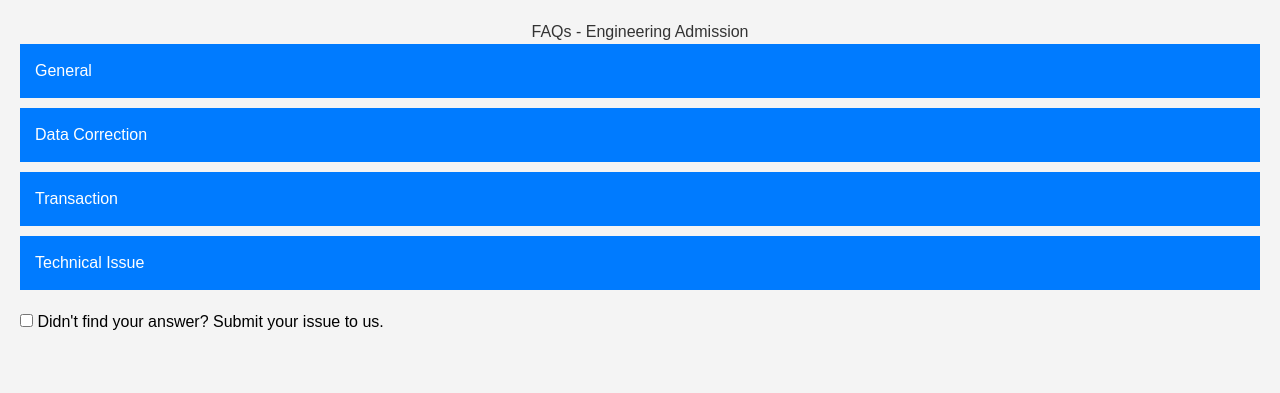
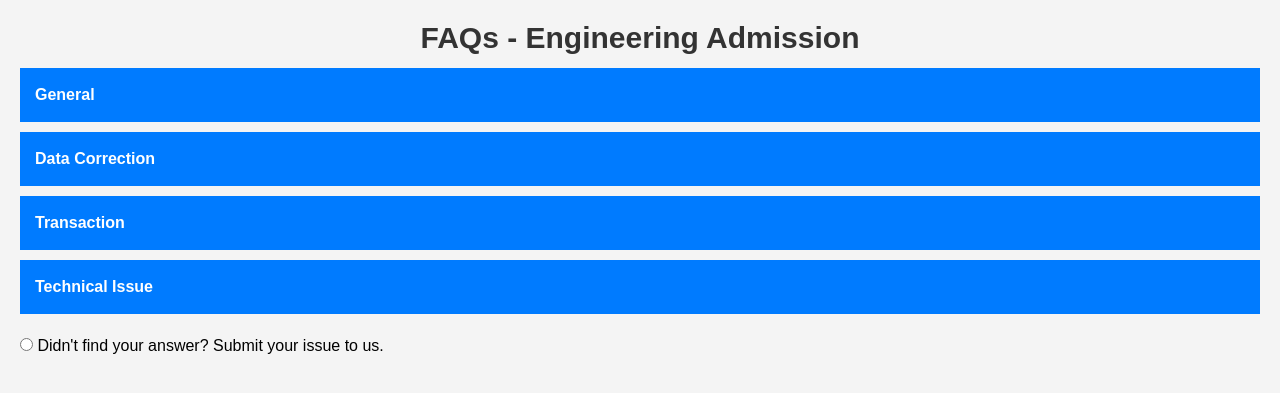
Before and after one commit to gauravsahu012-ops/ShikshaMitra, a Flask app: page /faqs in a window 1280 px wide. Shown: the part 80-473 px from the top of the page. Run offline with Flask 3, Linux system fonts and the light colour scheme; some libraries are stand-ins or nearby versions.

Commit message:
Update faq.html

```diff
--- a/templates/faq.html
+++ b/templates/faq.html
@@ -51,6 +51,7 @@
             text-align: left;
             outline: none;
             font-size: 16px;
+            font-weight: bold;
             transition: background-color 0.3s;
         }
 
@@ -115,6 +116,9 @@
         .contact-form button:hover {
             background-color: #0056b3;
         }
+        h3{
+            font-weight: 900;
+        }
 
         .checkbox-container {
             margin-top: 20px;
@@ -143,40 +147,40 @@
 
 
         <div class="container">
-            <h1>FAQs - Engineering Admission</h1>
+            <h1 class="text-3xl mb-3 font-bold">FAQs - Engineering Admission</h1>
             <div class="faq-category">
                 <button class="accordion">General</button>
                 <div class="panel">
                     <div class="faq-item">
-                        <h3>Is there any helpline for REAP -2024 ?</h3>
+                        <h3 class="font-bold">Is there any helpline for REAP -2024 ?</h3>
                         <p>Yes. Details of Helpline Numbers are as follows: • The Helpline No.- 0141-2702344, 9462015808, 9462015080 (Call between 9 AM to 6 PM Only)</p>
                     </div>
                     <div class="faq-item">
-                        <h3>I passed my 10th and 12th from Rajasthan still do I need domicile certificate?</h3>
+                        <h3 class="font-bold">I passed my 10th and 12th from Rajasthan still do I need domicile certificate?</h3>
                         <p>Yes, you require domicile certificate of Rajasthan otherwise you will be considered as out of Rajasthan candidate.</p>
                     </div>
                     <div class="faq-item">
-                        <h3>What is the validity of the Category Certificate (SC / ST / OBC / EWS-Gen.) and PwD certificate?</h3>
+                        <h3 class="font-bold">What is the validity of the Category Certificate (SC / ST / OBC / EWS-Gen.) and PwD certificate?</h3>
                         <p>1. Certificate of category (SC/ST/OBC/MBC/ EWS/TSP), issued by the competent authority (if applicable). In case of OBC, certificate should not be issued before 01/09/2023. Grace period of certificate is admissible ( which is two years) with an undertaking. <br> 2. Undertaking by OBC/MBC in required format (for non-creamy layer), (in case of grace period). <br>3. Certificate for Persons with Disabilities (PwD), (if applicable). <br>4. Certificate for Ex-Service men, (if applicable).To obtain the most accurate information about the validity period of an OBC certificate, it is recommended to consult the issuing authority or refer to the official government guidelines for OBC reservations and certificates in your region.(for more details refer REAP booklet 2024)</p>
                     </div>
                     <div class="faq-item">
-                        <h3>What are the requirements for EWS candidates?</h3>
+                        <h3 class="font-bold">What are the requirements for EWS candidates?</h3>
                         <p>The answer would typically include details such as income criteria, documents required (like income certificate), and any specific eligibility conditions set by the authorities for EWS reservations or benefits.</p>
                     </div>
                     <div class="faq-item">
-                        <h3>When will the Online Application form for REAP - 2024-25 Session be available on the website?</h3>
+                        <h3 class="font-bold">When will the Online Application form for REAP - 2024-25 Session be available on the website?</h3>
                         <p>The registration process starts on [27/06/2024 onward] Website: www.reapbtech24.com,www.reapbarch24.com</p>
                     </div>
                     <div class="faq-item">
-                        <h3>Whether the application fee excludes the Common Service charge?</h3>
+                        <h3 class="font-bold">Whether the application fee excludes the Common Service charge?</h3>
                         <p>A fee of Rs 590 /-(500+18%GST) (Rupees Five Hundred plus 18%GST Only) against application cum registration fee for REAP -2024 each mode of counseling process. Registration fee once deposited will neither refundable nor transferable/adjustable against any other counseling mode including REAP in future.</p>
                     </div>
                     <div class="faq-item">
-                        <h3>What is reservation criteria and Seat Matrix of REAP2024-25?</h3>
+                        <h3 class="font-bold">What is reservation criteria and Seat Matrix of REAP2024-25?</h3>
                         <p>find specific information on page 8 in REAP booklet( available on web portal).</p>
                     </div>
                     <div class="faq-item">
-                        <h3>What documents to be Carried at the Time of Reporting?</h3>
+                        <h3 class="font-bold">What documents to be Carried at the Time of Reporting?</h3>
                         <p>find specific information on page no. 14 in REAP booklet( available on web portal)</p>
                     </div>
                 </div>
@@ -185,23 +189,23 @@
                 <button class="accordion">Data Correction</button>
                 <div class="panel">
                     <div class="faq-item">
-                        <h3>How can I change the subject group I selected incorrectly?</h3>
+                        <h3 class="font-bold">How can I change the subject group I selected incorrectly?</h3>
                         <p>Please raise your complaint on the ticket helpline available in the candidate panel on the portal homepage and please save your ticket number for further communication.</p>
                     </div>
                     <div class="faq-item">
-                        <h3>How can I change my options/choice if I filled them in incorrectly?</h3>
+                        <h3 class="font-bold">How can I change my options/choice if I filled them in incorrectly?</h3>
                         <p>Please raise your complaint on the ticket helpline available in the candidate panel on the portal homepage and please save your ticket number for further communication.</p>
                     </div>
                     <div class="faq-item">
-                        <h3>Procedure for Filling Online Application cum Registration and College Choice Form?</h3>
+                        <h3 class="font-bold">Procedure for Filling Online Application cum Registration and College Choice Form?</h3>
                         <p>Step-1: Submission of Application cum Registration Form fee. <br>Step-2: Filling of online Application cum registration form and College Choice form. <br>Step-3: Candidates will receive confirmation E-mail/ message at registered E-mail ID/ Mobile number after successful submission of Application cum Registration form and College Choice form. <br>Step-4: Candidates must take Printouts/ Hardcopy only after final submission of online application form and college choice form. Note: - The hardcopy of application form is not required to send/ submit to the REAP-2024 office. Duplicate/Multiple Registrations are not permitted in REAP-24. Candidates are advised to visit the REAP-2024 web portal regularly for latest information. (details are given in booklet page number 11-12)</p>
                     </div>
                     <div class="faq-item">
-                        <h3>Where can I check my subject group?</h3>
+                        <h3 class="font-bold">Where can I check my subject group?</h3>
                         <p>find specific information on page no. 28 in REAP booklet( available on web portal):</p>
                     </div>
                     <div class="faq-item">
-                        <h3>How can I correct my personal details and income information if I can't go back to the previous page?</h3>
+                        <h3 class="font-bold">How can I correct my personal details and income information if I can't go back to the previous page?</h3>
                         <p>Please raise a complaint on the ticket helpline in the candidate panel with all my credentials.</p>
                     </div>
                 </div>
@@ -210,11 +214,11 @@
                 <button class="accordion">Transaction</button>
                 <div class="panel">
                     <div class="faq-item">
-                        <h3>My registration fees is deducted but registration not done.</h3>
+                        <h3 class="font-bold">My registration fees is deducted but registration not done.</h3>
                         <p>Please check your transaction details on the "Check Transaction Status" link on the candidate control panel using your temporary transaction number. After some time, you will receive your permanent number on your registered email ID also check spam box.</p>
                     </div>
                     <div class="faq-item">
-                        <h3>If any candidate faces any problem in the remittance of fee due to a failed transaction, what can he/she do?</h3>
+                        <h3 class="font-bold">If any candidate faces any problem in the remittance of fee due to a failed transaction, what can he/she do?</h3>
                         <p>If the payment status of an online transaction is not communicated by the payment gateway in real time then fee payment is not completed and the candidate will not be able to download the Acknowledgement page. In this case, the candidate is required to pay the fee again through online mode and download the acknowledgment page. The amount due to the failed transaction of online mode will be refunded.</p>
                     </div>
                 </div>
@@ -223,11 +227,11 @@
                 <button class="accordion">Technical Issue</button>
                 <div class="panel">
                     <div class="faq-item">
-                        <h3>What should I do if I face technical issues on the website?</h3>
+                        <h3 class="font-bold">What should I do if I face technical issues on the website?</h3>
                         <p>If you encounter technical issues, try clearing your browser cache or contact our technical support team for assistance.</p>
                     </div>
                     <div class="faq-item">
-                        <h3>How do I reset my account password?</h3>
+                        <h3 class="font-bold">How do I reset my account password?</h3>
                         <p>You can reset your password by clicking on the "Forgot Password" link on the login page and following the instructions.</p>
                     </div>
                 </div>
@@ -236,7 +240,7 @@
 
         <div class="checkbox-container">
             <label>
-                <input type="checkbox" id="contact-checkbox"> Didn't find your answer? Submit your issue to us.
+                <input type="radio" id="contact-checkbox"> Didn't find your answer? Submit your issue to us.
             </label>
         </div>
 
```
